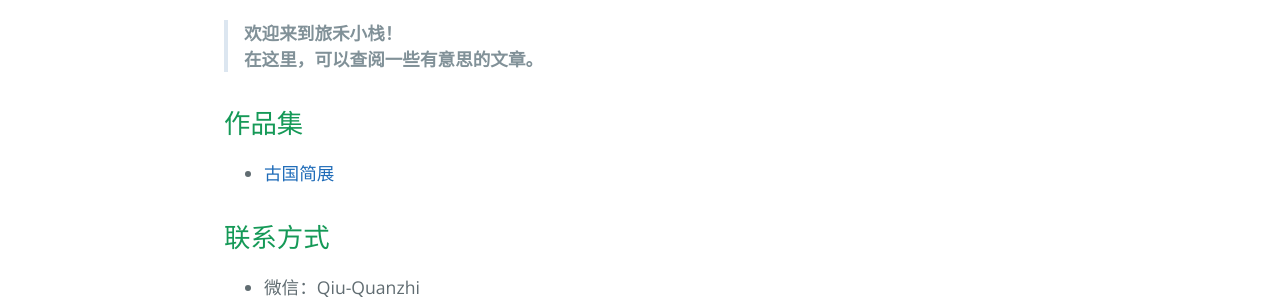
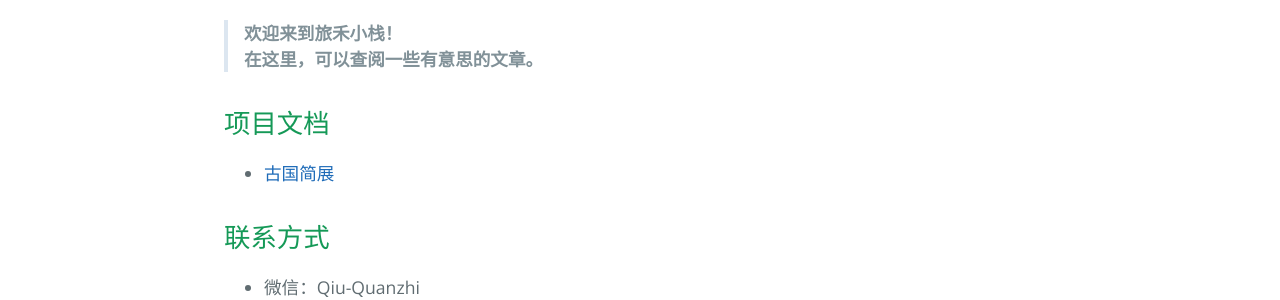
Before and after one commit to Qiu-Quanzhi/blog, a Jekyll site: the page built from index.md, in a window 1280 px wide. Shown: the part 329-629 px from the top of the page. Built offline with Jekyll 4.4.1, drawn with Linux system fonts in a browser that asks for light colours.

Commit message:
Update index.md

```diff
--- a/index.md
+++ b/index.md
@@ -7,8 +7,8 @@ description: 永不熄灭的理想之焰，足可抵挡凛冬的风霜刀剑
 > **欢迎来到旅禾小栈！
 > 在这里，可以查阅一些有意思的文章。**
 
-## 作品集
-- [古国简展](https://historyapp.qqzhi.cc/)
+## 项目文档
+- [古国简展](/historyapp/)
 
 ## 联系方式
   - 微信：Qiu-Quanzhi
```
